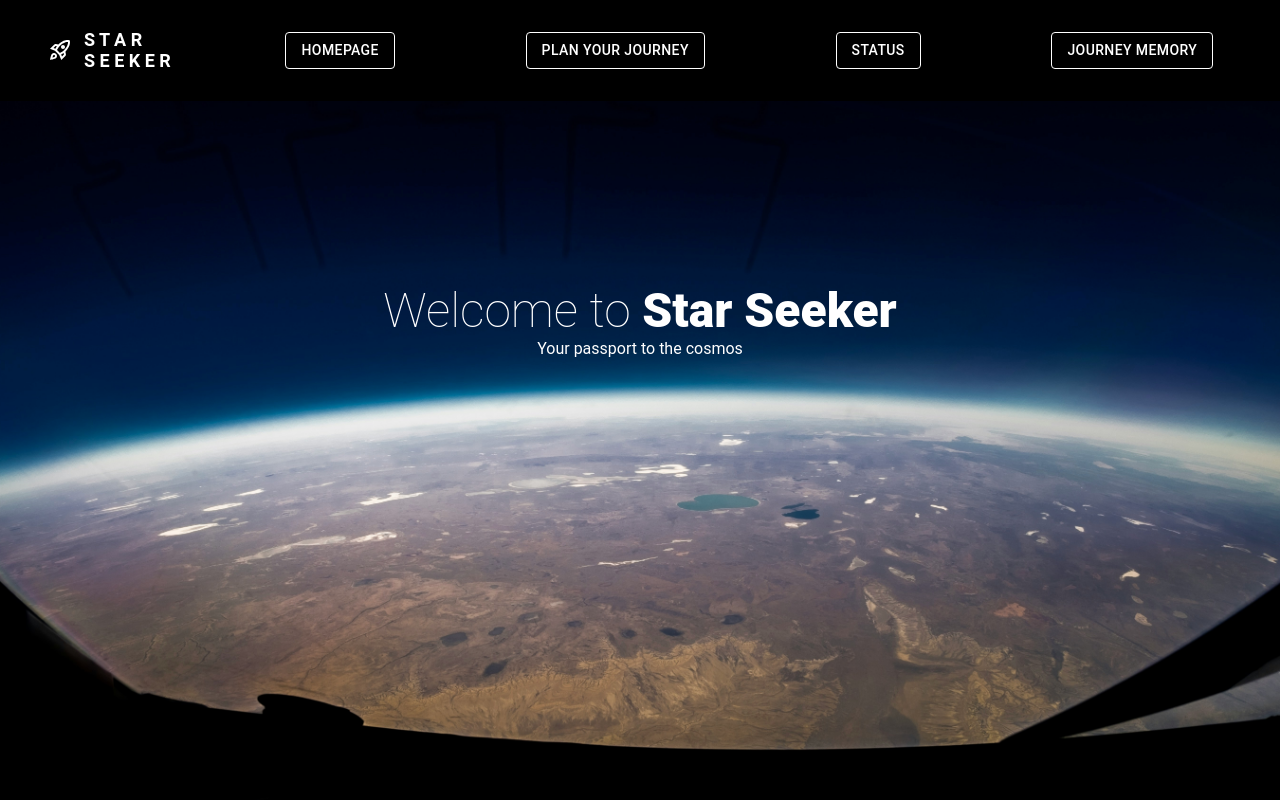
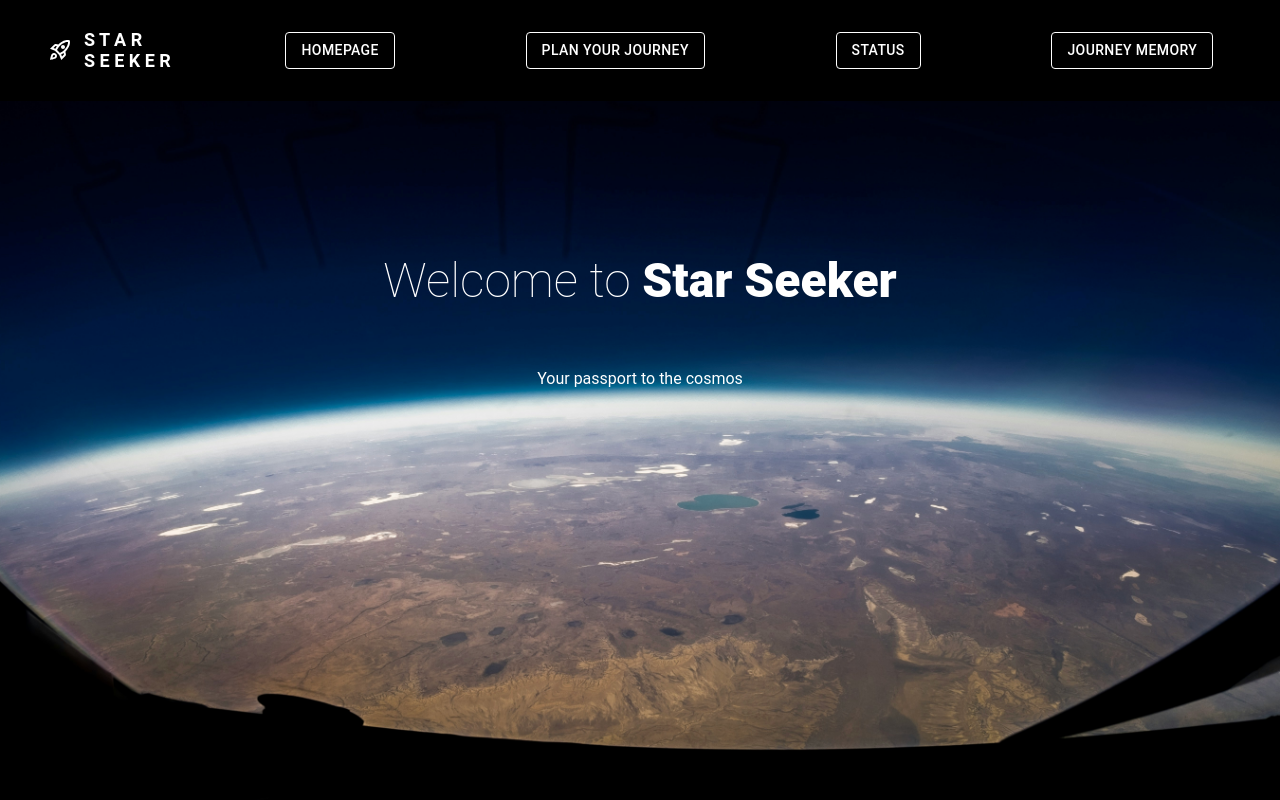
Before and after one commit to Kevasc/star-seeker, a React (Create React App) app: page / in a window 1280 px wide. Shown: the top 800 px of the page. Built offline with nearby package versions, Linux system fonts and the light colour scheme; no server answers.

Commit message:
added classname and margin

```diff
--- a/src/routes/PlanJourney.css
+++ b/src/routes/PlanJourney.css
@@ -23,6 +23,9 @@
   width: 30%;
   padding: 10px;
 }
+.section-title {
+  margin-bottom: 60px;
+}
 
 .calculate-journey {
   color: transparent;
```
